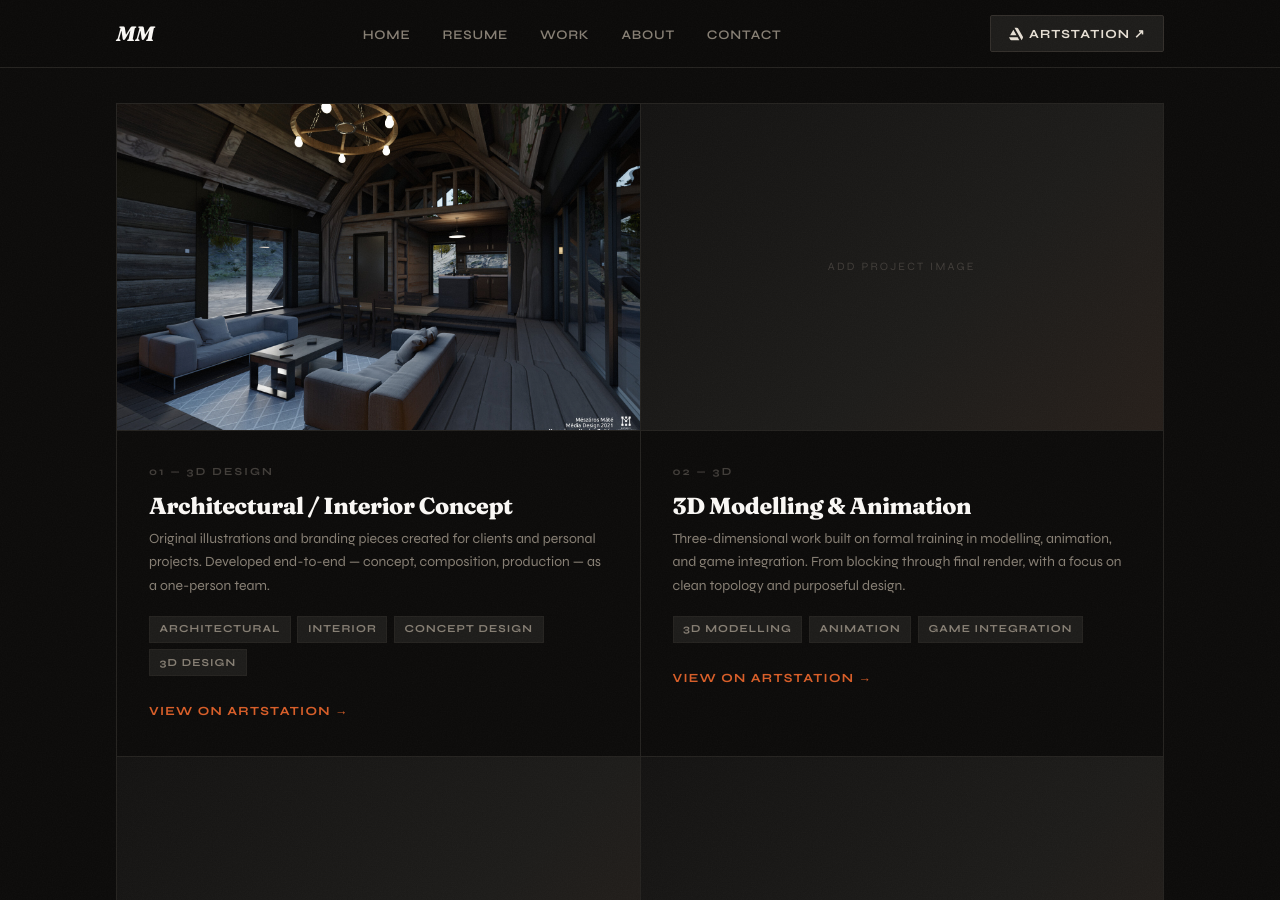
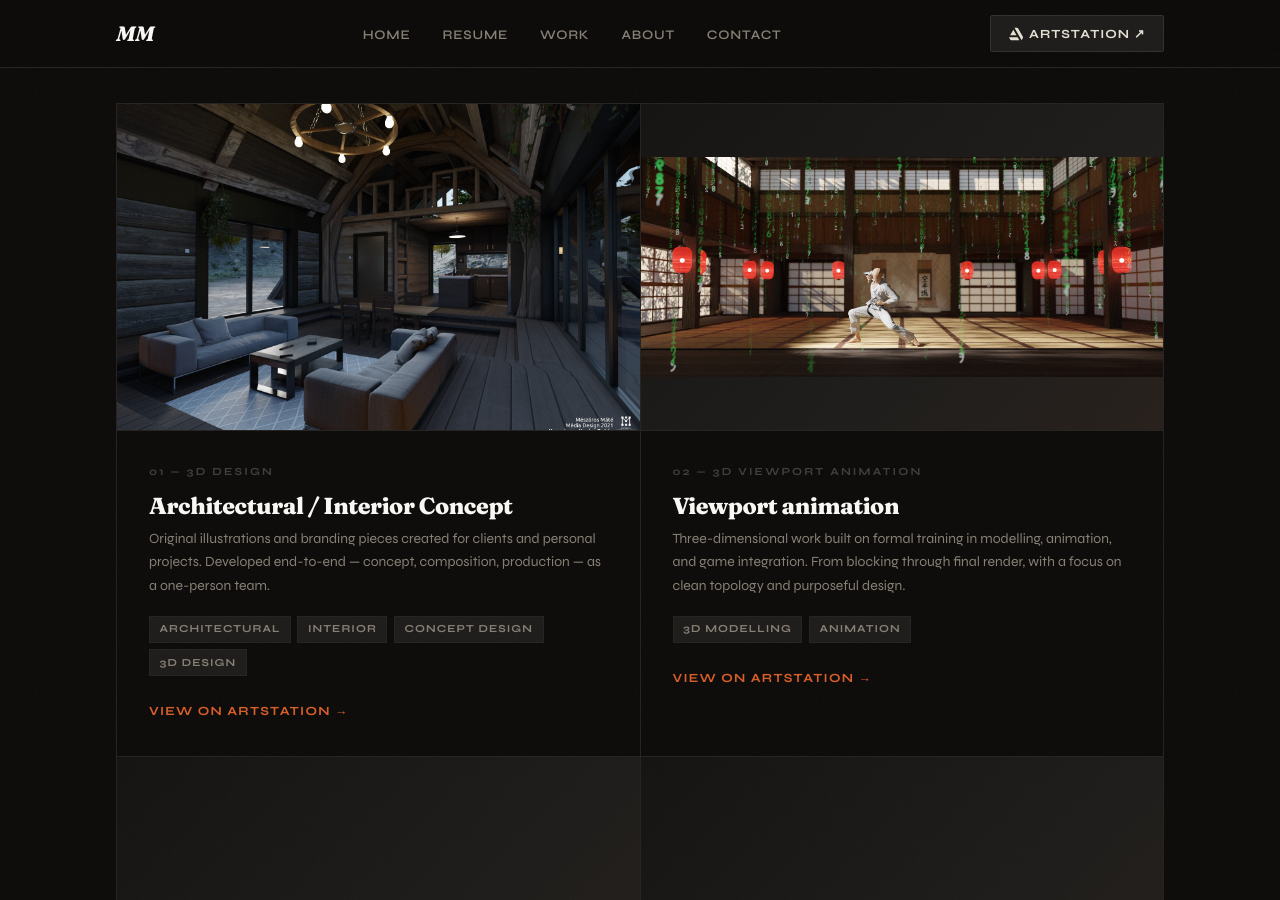
Before and after one commit to Muad0510/muad0510.github.io, a Jekyll site: the page built from work.html, in a window 1280 px wide and 900 px high, scrolled down 422 px. Built offline with Jekyll 4.4.1, drawn with Linux system fonts in a browser that asks for light colours.

Commit message:
Add work 2
Signed-off-by: Csaba Istvan Berta <fadden@byteslabs.nl>

```diff
--- a/work.html
+++ b/work.html
@@ -54,13 +54,12 @@ description: "Selected creative work and design projects by Máté Mészáros"
       <a href="{{ site.author.artstation }}" target="_blank" rel="noopener" class="project-card">
         <div class="project-card__img">
           <div class="project-card__img-inner">
-            <!-- Replace with: <img src="/assets/img/project-02.jpg" alt="3D Work"> -->
-            <span>Add project image</span>
+            <img src="/assets/img/mate-meszaros-viewport-final-rendered.jpg" alt="3D Viewport Animation">
           </div>
         </div>
         <div class="project-card__body">
-          <p class="project-card__num">02 — 3D</p>
-          <h2 class="project-card__title">3D Modelling & Animation</h2>
+          <p class="project-card__num">02 — 3D Viewport animation</p>
+          <h2 class="project-card__title">Viewport animation</h2>
           <p class="project-card__desc">
             Three-dimensional work built on formal training in modelling,
             animation, and game integration. From blocking through final render,
@@ -69,7 +68,6 @@ description: "Selected creative work and design projects by Máté Mészáros"
           <div class="project-card__tags">
             <span class="tag">3D Modelling</span>
             <span class="tag">Animation</span>
-            <span class="tag">Game Integration</span>
           </div>
           <span class="project-card__link">View on ArtStation →</span>
         </div>
```
Also changed, not shown: assets/img/mate-meszaros-viewport-final-rendered.jpg (added).
